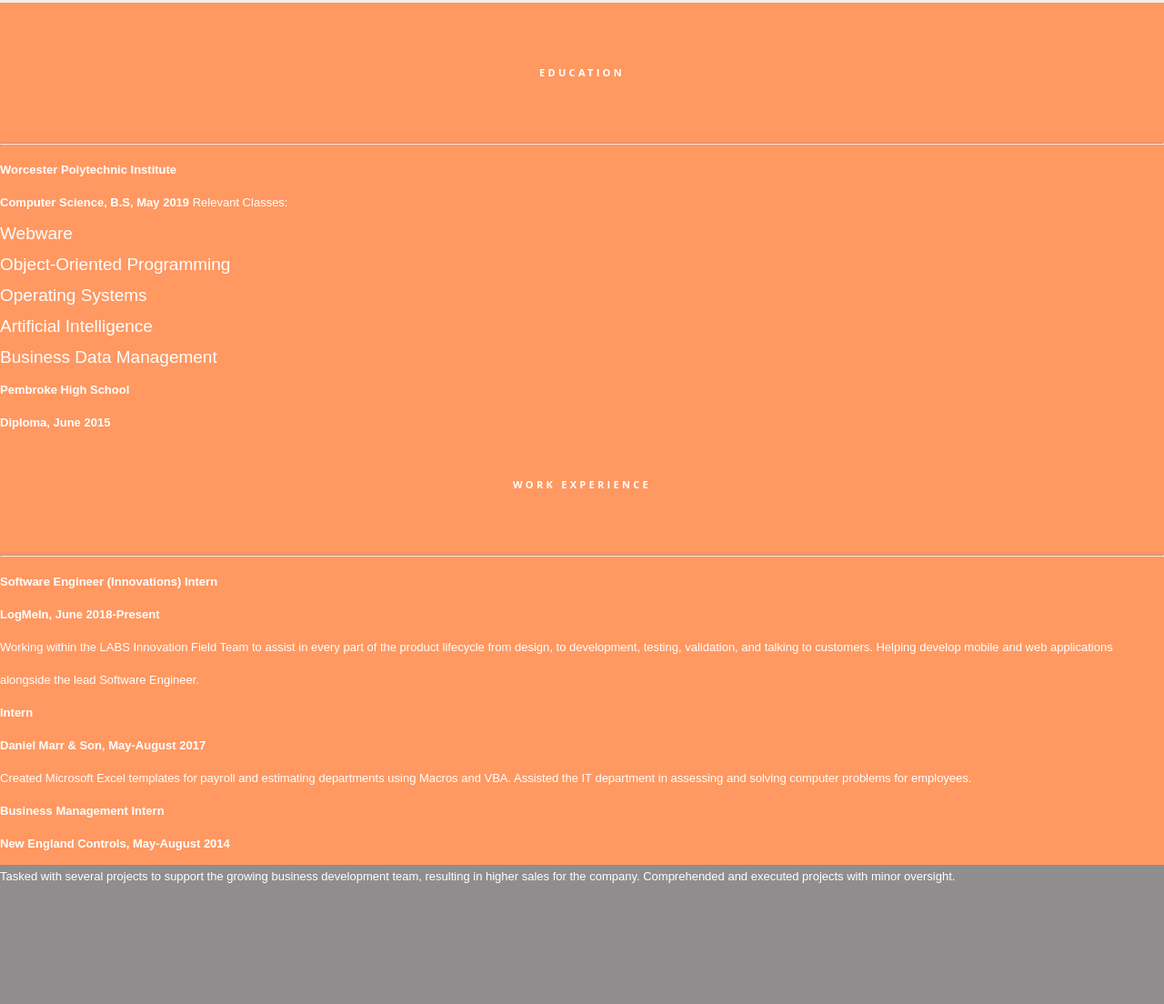
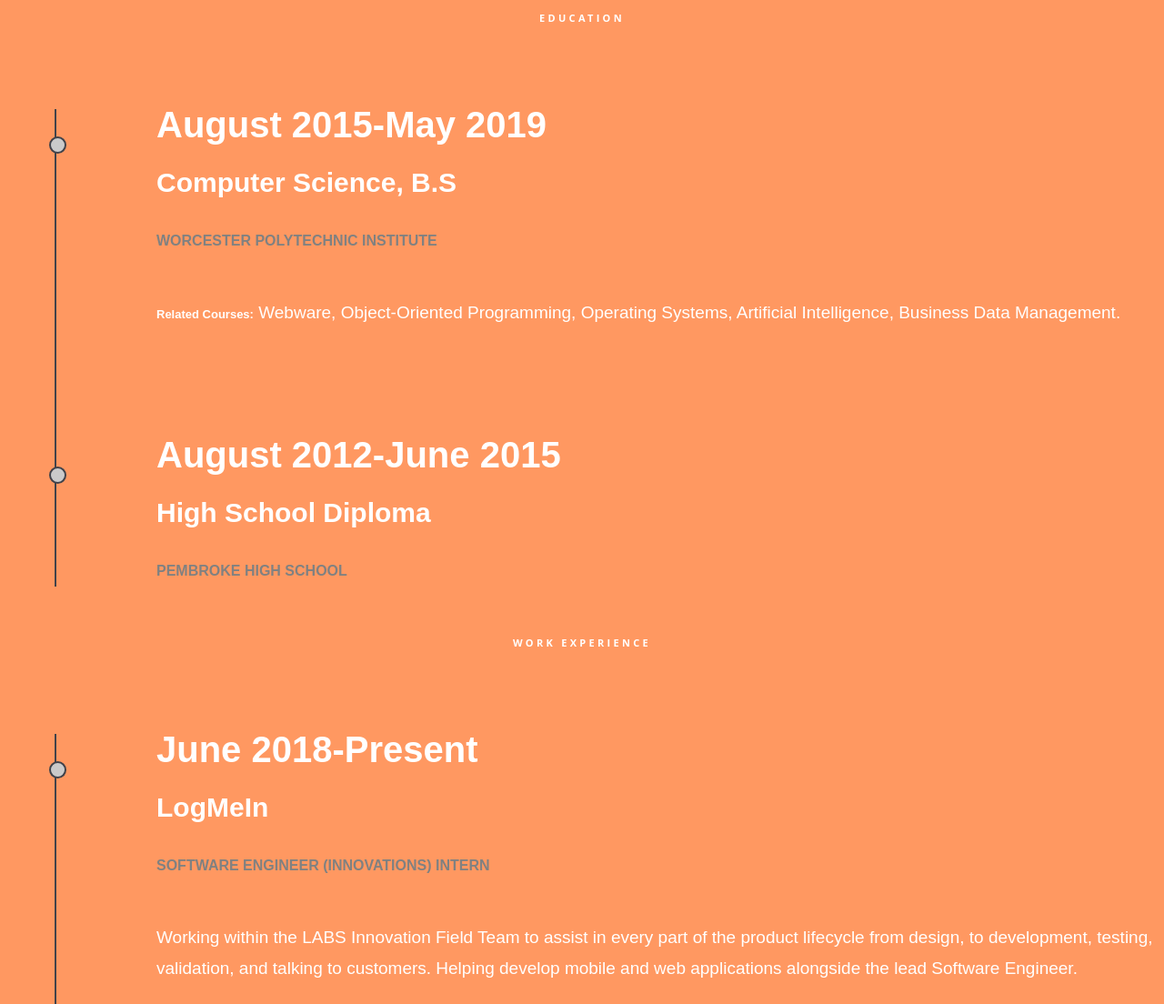
Before and after one commit to amandapennie/anpenniewpi.github.io, a plain HTML site: page index.html in a window 1280 px wide. Shown: the part 927-2031 px from the top of the page at 91% size. Drawn offline with Linux system fonts and the light colour scheme.

Commit message:
new list

```diff
--- a/css/style.css
+++ b/css/style.css
@@ -46,6 +46,10 @@ b {
 text {
 	font-family: 'Karla', sans-serif;
 	font-size: 13px;
+}
+
+h3 {
+	font-size: 30px;
 }
 
 ul,
@@ -149,9 +153,9 @@ div {
 #about {
 	background-color: #eee;
 	color: #8f8d8e;
-    width: 400px;
+    height: 500px;
     padding-bottom: 50px;
-    text-align: right;
+    text-align: center;
     height: auto;
 }
 
@@ -185,6 +189,51 @@ div {
     font-size: 19px;
     line-height: 34px;
     -webkit-font-smoothing: antialiased;
+}
+
+.resume-list {
+	list-style: none;
+	margin-left: 60px;
+	padding-left: 110px;
+	border-left: 2px solid #40424a;
+}
+
+.resume-list li {
+	margin-bottom: 120px;
+	position: relative;
+}
+
+.resume-list li:last-child {
+	margin-bottom: 0;
+}
+
+.resume-list li:after {
+	position: absolute;
+	content: '';
+	width: 15px;
+	height: 15px;
+	border: 2px solid #40424a;
+	border-radius: 50px;
+	background: #cacaca;
+	top: 30px;
+	left: -118px;
+}
+
+.resume-list h2 {
+	font-size: 40px;
+	margin-bottom: 10px;
+}
+
+.resume-list h4 {
+	font-size: 16px;
+	text-transform: uppercase;
+	color: #808181;
+	margin-top: 10px;
+	margin-bottom: 45px;
+}
+
+.resume-list p {
+	margin-bottom: 0;
 }
 
 /*-- Projects --*/
--- a/index.html
+++ b/index.html
@@ -50,39 +50,46 @@
 	<div id="resume">
 		<div id="education">
 			<p class="title">Education</p>
-			<hr>
-			<b href="http://wpi.edu" target="_blank">Worcester Polytechnic Institute</b><br>
-			<b> Computer Science, B.S, May 2019 </b>
-			<text> Relevant Classes: </text>
-			<ul style="list-style: circle;">
-				<li>Webware</li>
-				<li>Object-Oriented Programming</li>
-				<li>Operating Systems</li>
-				<li>Artificial Intelligence</li>
-				<li>Business Data Management</li>
+			<ul class="resume-list">
+				<li>
+					<h2>August 2015-May 2019</h2>
+					<h3>Computer Science, B.S</h3>
+					<h4 href="http://wpi.edu" target="_blank">Worcester Polytechnic Institute</h4>
+					<p>
+					<b>Related Courses:</b>
+					Webware, Object-Oriented Programming, Operating Systems, Artificial Intelligence, Business Data Management.
+					</p>
+				</li>
+				<li>
+					<h2>August 2012-June 2015</h2>
+					<h3>High School Diploma</h3>
+					<h4 href="https://www.pembrokek12.org/phs" target="_blank">Pembroke High School</h4>
+				</li>
 			</ul>
-			<b href="https://www.pembrokek12.org/phs" target="_blank">Pembroke High School</b><br>
-			<b> Diploma, June 2015 </b>
-			<p></p>
-			<br>
 		</div>
 
 		<div id="work">
 			<p class="title">Work Experience</p>
-			<hr>
-			<b> Software Engineer (Innovations) Intern </b><br>
-			<b> LogMeIn, June 2018-Present</b><br>
-			<text> Working within the LABS Innovation Field Team to assist in every part of the product lifecycle from design, to development, testing, validation, and talking to customers. Helping develop mobile and web applications alongside the lead Software Engineer. </text>
-			<br>
-
-			<b>Intern</b><br>
-			<b> Daniel Marr & Son, May-August 2017 </b><br>
-			<text> Created Microsoft Excel templates for payroll and estimating departments using Macros and VBA. Assisted the IT department in assessing and solving computer problems for employees. </text>
-			<br>
-
-			<b> Business Management Intern</b><br>
-			<b> New England Controls, May-August 2014 </b><br>
-			<text> Tasked with several projects to support the growing business development team, resulting in higher sales for the company. Comprehended and executed projects with minor oversight. </text>
+			<ul class="resume-list">
+				<li>
+					<h2>June 2018-Present</h2>
+					<h3>LogMeIn</h3>
+					<h4>Software Engineer (Innovations) Intern</h4>
+					<p>Working within the LABS Innovation Field Team to assist in every part of the product lifecycle from design, to development, testing, validation, and talking to customers. Helping develop mobile and web applications alongside the lead Software Engineer.  </p>
+				</li>
+				<li>
+					<h2>May-August 2017</h2>
+					<h3>Daniel Marr & Son</h3>
+					<h4>Intern</h4>
+					<p>Created Microsoft Excel templates for payroll and estimating departments using Macros and VBA. Assisted the IT department in assessing and solving computer problems for employees. </p>
+				</li>
+				<li>
+					<h2>May-August 2014</h2>
+					<h3>New England Controls</h3>
+					<h4>Business Management Intern</h4>
+					<p>Tasked with several projects to support the growing business development team, resulting in higher sales for the company. Comprehended and executed projects with minor oversight. </p>
+				</li>
+			</ul>
 		</div>
 	</div>
 
```
